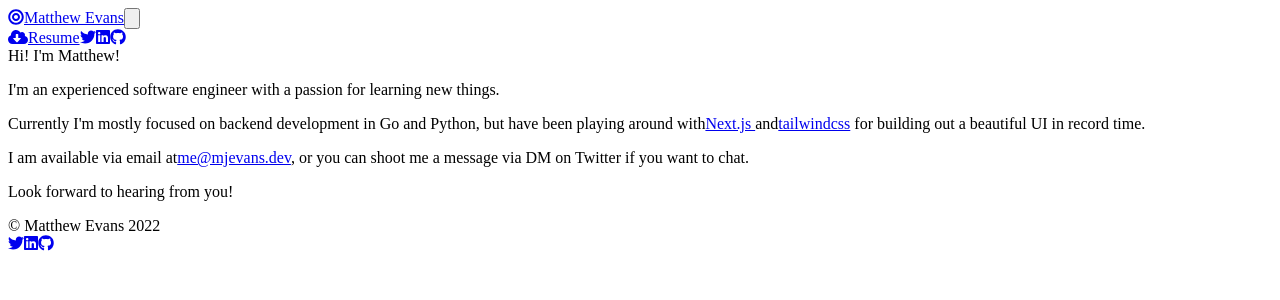
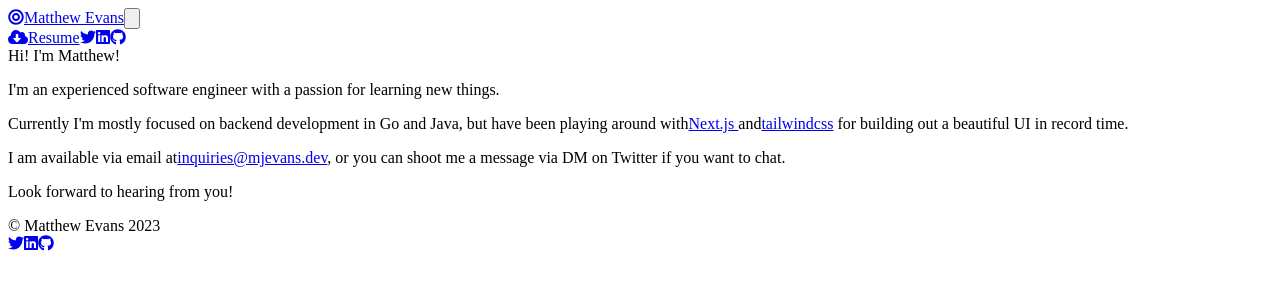
Before and after one commit to mjevans93308/mjevans-dev, a Next.js app: page / in a window 1280 px wide. Shown: the top 300 px of the page. Built offline with nearby package versions, Linux system fonts and the light colour scheme.

Commit message:
updated footer for 2023 and added new email address

```diff
--- a/components/Footer.jsx
+++ b/components/Footer.jsx
@@ -4,7 +4,7 @@ import { FontAwesomeIcon } from '@fortawesome/react-fontawesome'
 export const Footer = () => {
     return (
         <footer className="flex items-center justify-around w-full p-6 h-24 border-t text-gray-500 font-normal text-md bg-gray-100">
-            <span>© Matthew Evans 2022</span>
+            <span>© Matthew Evans 2023</span>
             <div className="flex justify-between">
                 <a href="https://twitter.com/mevans93308" target="_blank" rel="noopener" className="px-2"><FontAwesomeIcon icon={faTwitter} /></a>
                 <a href="https://linkedin.com/in/matthew-evans-a177838a" target="_blank" rel="noopener" className="px-2"><FontAwesomeIcon icon={faLinkedin} /></a>
--- a/pages/index.js
+++ b/pages/index.js
@@ -31,14 +31,14 @@ export default function Home() {
             I'm an experienced software engineer with a passion for learning new things.
           </p>
           <p className="m-4">
-            Currently I'm mostly focused on backend development in Go and Python, but have been playing around with
+            Currently I'm mostly focused on backend development in Go and Java, but have been playing around with
             <a href="https://nextjs.org/" className="text-blue-600 hover:text-blue-700 ml-1 hover:underline">Next.js </a>
             and
             <a href="https://tailwindcss.com/" className="text-blue-600 hover:text-blue-700 ml-1 hover:underline">tailwindcss</a> for building out a beautiful UI in record time.
           </p>
           <p className="m-4">
             I am available via email at
-            <a href="mailto:me@mjevans.dev" className="text-blue-600 hover:text-blue-700 ml-1 hover:underline">me@mjevans.dev</a>,
+            <a href="mailto:inquiries@mjevans.dev" className="text-blue-600 hover:text-blue-700 ml-1 hover:underline">inquiries@mjevans.dev</a>,
             or you can shoot me a message via DM on Twitter if you want to chat.
             <p className="m-4">
                 Look forward to hearing from you!
```
Also changed, not shown: 1 other file (tests, documents, lock files or other folders).
